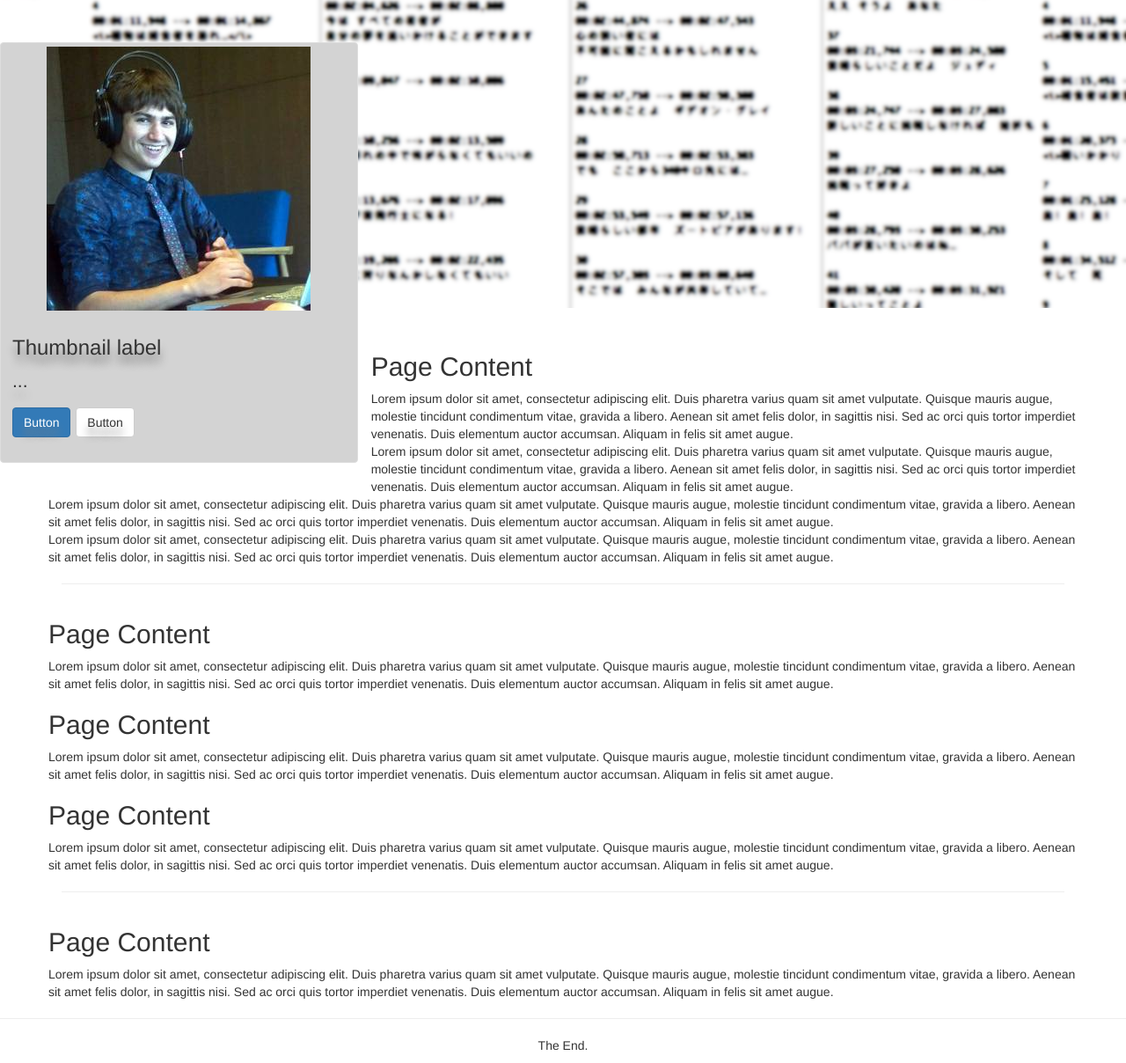
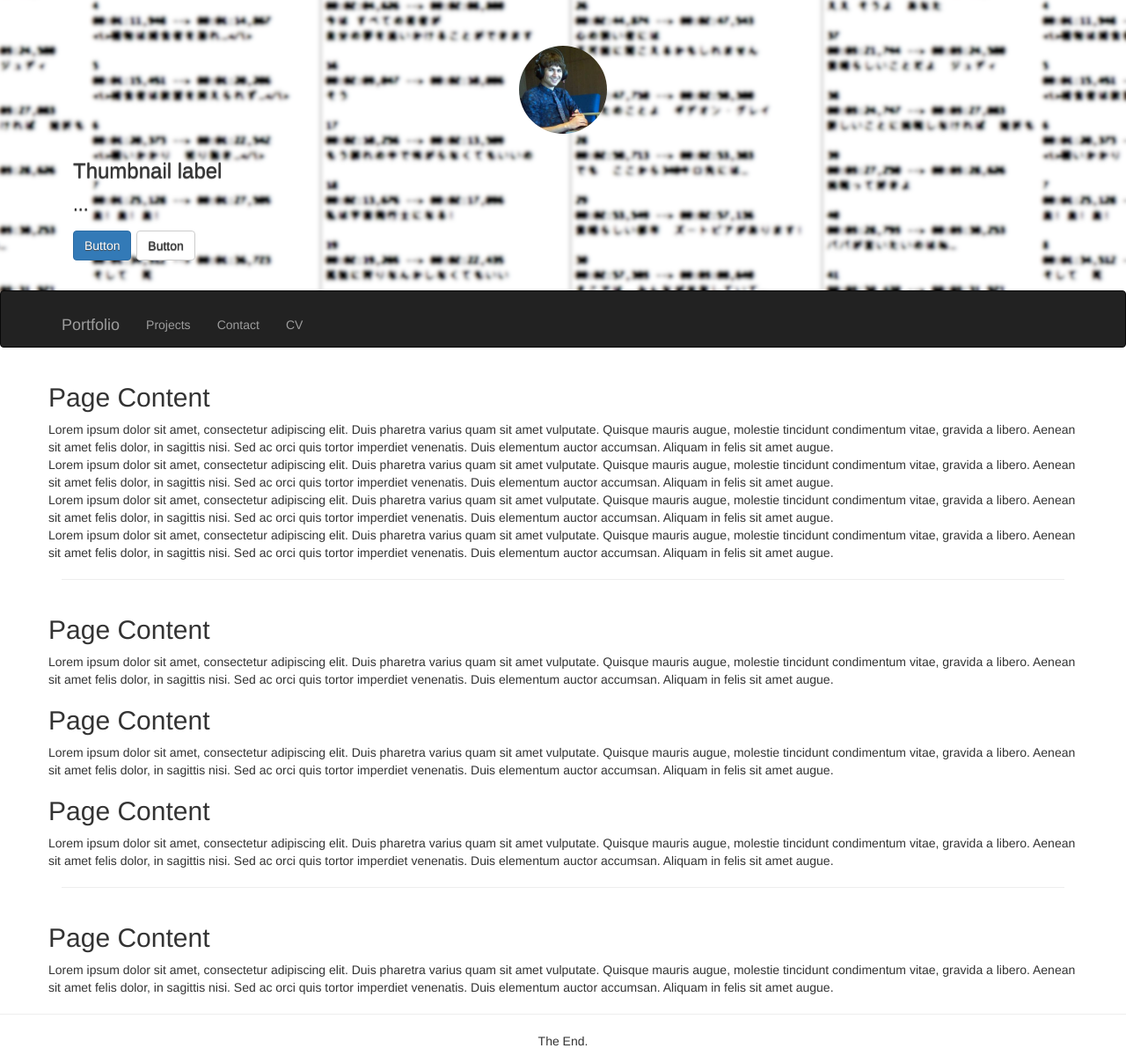
Before and after one commit to duffrind/duffrind.github.io, a Jekyll site: the page index.html, which Jekyll copies as it is, in a window 1280 px wide. Shown: the whole page at 88% size. Built offline with Jekyll 4.4.1, drawn with Linux system fonts in a browser that asks for light colours.

Commit message:
created header TODO clean css/js

```diff
--- a/css/stylesheet.css
+++ b/css/stylesheet.css
@@ -9,8 +9,13 @@
 }
 
 .jumbotron {
-  height: 350px;
+  height: 300px;
+  width: 100%;
   color: black;
-  text-shadow: gray 0 10px 10px;
+  text-shadow: #444 0 1px 1px;
   background:transparent;
 }
+
+.circular--square {
+  border-radius: 50%;
+}
--- a/index.html
+++ b/index.html
@@ -34,10 +34,11 @@
 <body>
   <div class="bg"></div>
   <div class="jumbotron">
+    <div class="container">
     <div class="row">
-      <div class="col-sm-6 col-md-4">
-        <div class="thumbnail" style="background:lightgray">
-          <img src="./include/me_small.jpg" alt="...">
+      <div class="col-sm-12" style="background:transparent;">
+        <div class="thumbnail" style="border:0px;background:transparent;">
+          <img src="./include/me_small.jpg" alt="..." class="circular--square" width=100>
           <div class="caption">
             <h3>Thumbnail label</h3>
             <p>...</p>
@@ -46,8 +47,39 @@
         </div>
       </div>
     </div>
+  </div>
     <!--<h1>Bootstrap Jumbotron</h1>
     <p class="lead">+ Parallax Effect using jQuery</p>-->
+  </div>
+
+  <div class="navbar navbar-inverse" role="navigation">
+    <div class="container">
+        <!-- Brand and toggle get grouped for better mobile display -->
+        <div class="navbar-header">
+            <button class="navbar-toggle" data-toggle="collapse" data-target="#bs-example-navbar-collapse-1">
+                <span class="sr-only">Toggle navigation</span>
+                <span class="icon-bar"></span>
+                <span class="icon-bar"></span>
+                <span class="icon-bar"></span>
+            </button>
+            <a class="navbar-brand">Portfolio</a>
+        </div>
+        <!-- Collect the nav links, forms, and other content for toggling -->
+        <div class="collapse navbar-collapse" id="bs-example-navbar-collapse-1">
+            <ul class="nav navbar-nav">
+                <li>
+                    <a href="./projects/">Projects</a>
+                </li>
+                <li>
+                    <a href="./contact/">Contact</a>
+                </li>
+                <li>
+                    <a href="./resume/">CV</a>
+                </li>
+            </ul>
+        </div>
+        <!-- /.navbar-collapse -->
+    </div>
   </div>
 
   <div class="container">
--- a/js/script.js
+++ b/js/script.js
@@ -1,4 +1,4 @@
-var jumboHeight = $('.jumbotron').outerHeight();
+var jumboHeight = $('.jumbotron').outerHeight() + 50;
 function parallax(){
     var scrolled = $(window).scrollTop();
     $('.bg').css('height', (jumboHeight-scrolled) + 'px');
```
